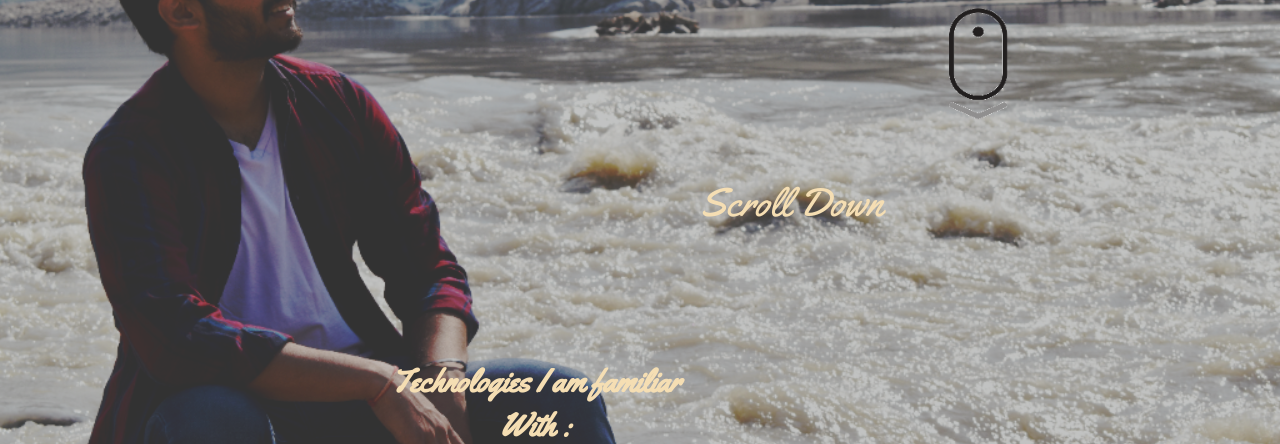
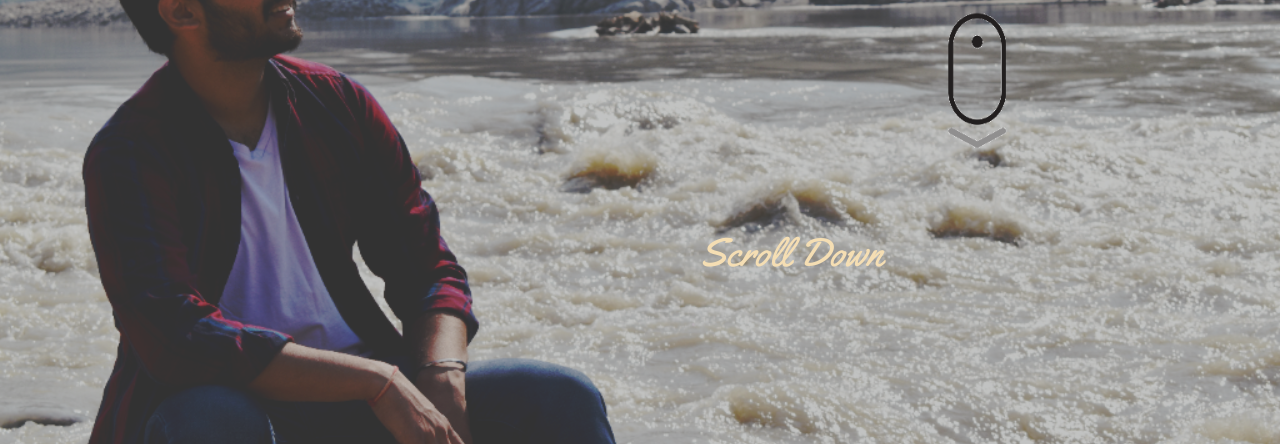
Before and after one commit to TarunSaraswat/Portfolio, a plain HTML site: page index.html in a window 1280 px wide. Shown: the part 388-832 px from the top of the page. Drawn offline with Linux system fonts and the light colour scheme.

Commit message:
working 3

```diff
--- a/style.css
+++ b/style.css
@@ -94,7 +94,7 @@ nav a:hover{
   margin-right: auto;
   display: inline-block;
   font-size: 40px;
-  height: 100%;
+  height: 1400px;
 
 }
 
```
